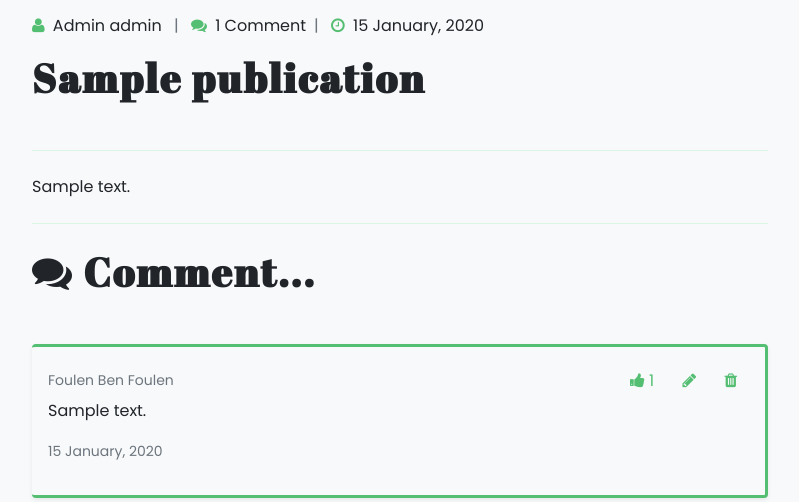
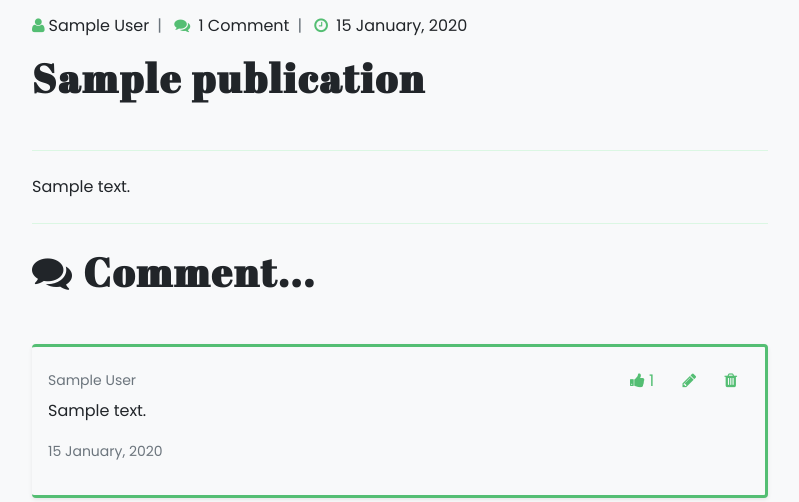
Before and after one commit to chahdzhaira/EcoDev, a Laravel app: page /awareness/1 in a window 1280 px wide. Shown: the part 922-1424 px from the top of the page, without its empty margins (50-849 px from the left). Run offline with Laravel 9, Linux system fonts and the light colour scheme; tables that the repository leaves empty hold one stand-in row (values such as "Sample post"); style sheets or scripts are compiled from the project's sources.

Commit message:
user dynamique

```diff
--- a/app/Http/Controllers/BackOffice/PublicationAdminController.php
+++ b/app/Http/Controllers/BackOffice/PublicationAdminController.php
@@ -68,6 +68,8 @@ class PublicationAdminController extends Controller
         $publication->title = $request->title ;
         $publication->description = $request->description ;
         $publication->category = $request->category ;
+        $publication->user_id = auth()->id();
+
         // Gestion de l'image (s'assurer qu'une image a été fournie)
         if ($request->hasFile('content')) {
         $imageName = time() . '.' . $request->content->extension();
--- a/app/Models/Comment.php
+++ b/app/Models/Comment.php
@@ -20,4 +20,10 @@ class Comment extends Model
     {
         return $this->belongsTo(Publication::class);
     }
+
+    public function user()
+    {
+        return $this->belongsTo(User::class);
+    }
+
 }
--- a/app/Models/Publication.php
+++ b/app/Models/Publication.php
@@ -15,8 +15,15 @@ class Publication extends Model
         'category',
         'tags',
     ];
+
     public function comments()
     {
         return $this->hasMany(Comment::class);
     }
+
+    public function user()
+    {
+        return $this->belongsTo(User::class);
+    }
+
 }
--- a/app/Models/User.php
+++ b/app/Models/User.php
@@ -23,6 +23,16 @@ class User extends Authenticatable
         'password',
     ];
 
+    public function publications()
+    {
+        return $this->hasMany(Publication::class);
+    }
+
+    public function comments()
+    {
+        return $this->hasMany(Comment::class); // Relation avec les commentaires
+    }
+
     /**
      * The attributes that should be hidden for serialization.
      *
--- a/resources/views/BackOffice/Publication/indexByTextEditor.blade.php
+++ b/resources/views/BackOffice/Publication/indexByTextEditor.blade.php
@@ -143,7 +143,7 @@
                   <tr>
                     <td>{{ $p->id }}</td>
                     <td class="truncateTitle">{{ $p->title }}</td>
-                    <td></td>
+                    <td>{{$p->user->name}}</td>
                     <td>{{ $p->category }}</td>
                     <!-- <td class="truncateText">{!! extractFirstLine($p->description) !!}</td> -->
                     <td>{{ $p->created_at->format('d-M-Y , H:i') }}</td>
--- a/resources/views/FrontOffice/Comments/index.blade.php
+++ b/resources/views/FrontOffice/Comments/index.blade.php
@@ -33,7 +33,7 @@
      @foreach($publication->comments as $comment)
     <div class="comment mt-2 p-3 bg-light shadow-sm rounded border-thick">
         <div class="d-flex justify-content-between align-items-center">
-            <p class="small text-muted mb-0">Foulen Ben Foulen</p>
+            <p class="small text-muted mb-0">{{ $comment->user->name }}</p>
             <div class="button-group">
                 <form action="{{ route('comment.like', $comment->id) }}" method="POST" style="display:inline;">
                     @csrf
--- a/resources/views/FrontOffice/Publication/PublicationModel.blade.php
+++ b/resources/views/FrontOffice/Publication/PublicationModel.blade.php
@@ -21,7 +21,7 @@
                      </div>
                   </div>
                   <ul class="mt-3">
-                     <li class="d-inline-block"><i class="fa fa-user me-1 col_green"></i> Admin admin <span class="text-muted mx-2">|</span></li>
+                     <li class="d-inline-block"><i class="fa fa-user me-1 col_green"></i> {{$publication->user->name}} <span class="text-muted mx-2">|</span></li>
                      <li class="d-inline-block"><i class="fa fa-clock-o me-1 col_green"></i> {{ $publication->created_at->format('d F, Y') }} </li>
                   </ul>
                   <h3 class="mt-3">{{$publication->title}}</h3>
--- a/resources/views/FrontOffice/Publication/publicationDetail.blade.php
+++ b/resources/views/FrontOffice/Publication/publicationDetail.blade.php
@@ -80,7 +80,7 @@
                                 </div>
                             </div>
                             <ul class="mt-3">
-                                <li class="d-inline-block"><i class="fa fa-user me-1 col_green"></i> Admin admin <span class="text-muted mx-2">|</span></li>
+                                <li class="d-inline-block"><i class="fa fa-user me-1 col_green"></i>{{$publication->user->name}}<span class="text-muted mx-2">|</span></li>
                                 <li class="d-inline-block"><i class="fa fa-comments me-1 col_green"></i> {{ $commentCount }} Comment<span class="text-muted mx-2">|</span></li>
                                 <li class="d-inline-block"><i class="fa fa-clock-o me-1 col_green"></i> {{ $publication->created_at->format('d F, Y') }} </li>
                             </ul>
```
Also changed, not shown: app/Http/Controllers/FrontOffice/CommentController.php (+18 -2 lines), database/migrations/2024_09_28_100821_create_publications_table.php, database/migrations/2024_10_26_005732_create_comments_table.php.
